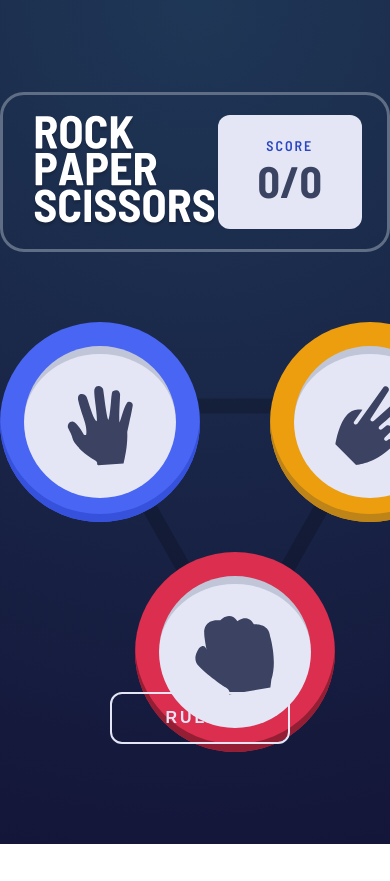
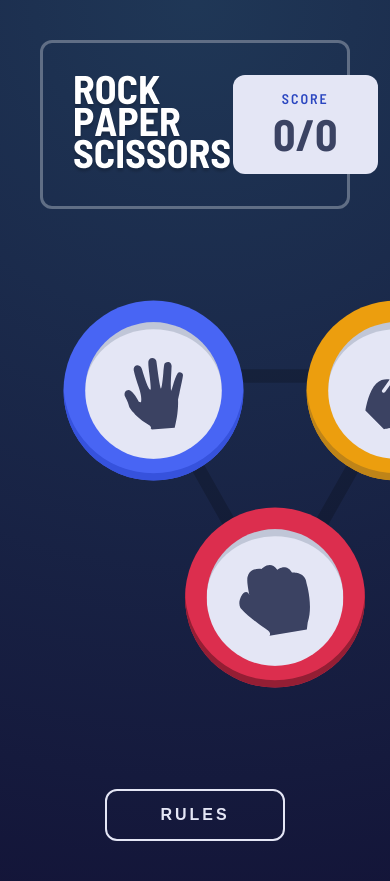
Before and after one commit to Zodiac-911/rock-paper-scissors, a plain HTML site: page index.html in a window 390 px wide. Shown: the top 881 px of the page. Before the commit the page ends 844 px from the top, so only its background shows below. Drawn offline with Linux system fonts and the light colour scheme.

Commit message:
media queries beta

```diff
--- a/styles.css
+++ b/styles.css
@@ -241,3 +241,29 @@ body {
   background-color: rgba(255, 255, 255, 0.055);
   font-size: large;
 }
+@media screen and (max-width: 750px) {
+  body {
+    align-items: center;
+    justify-content: unset;
+    padding: 40px;
+  }
+  .step-1 {
+    justify-content: center;
+    scale: 0.9;
+  }
+  .step {
+    scale: 0.5;
+    justify-content: center;
+  }
+  .stats {
+    max-width: unset;
+    justify-content: space-between;
+    padding: 32px 28px;
+    border-radius: 12px;
+    height: unset;
+  }
+  .rules-button {
+    position: unset;
+    margin-top: 80px;
+  }
+}
```
